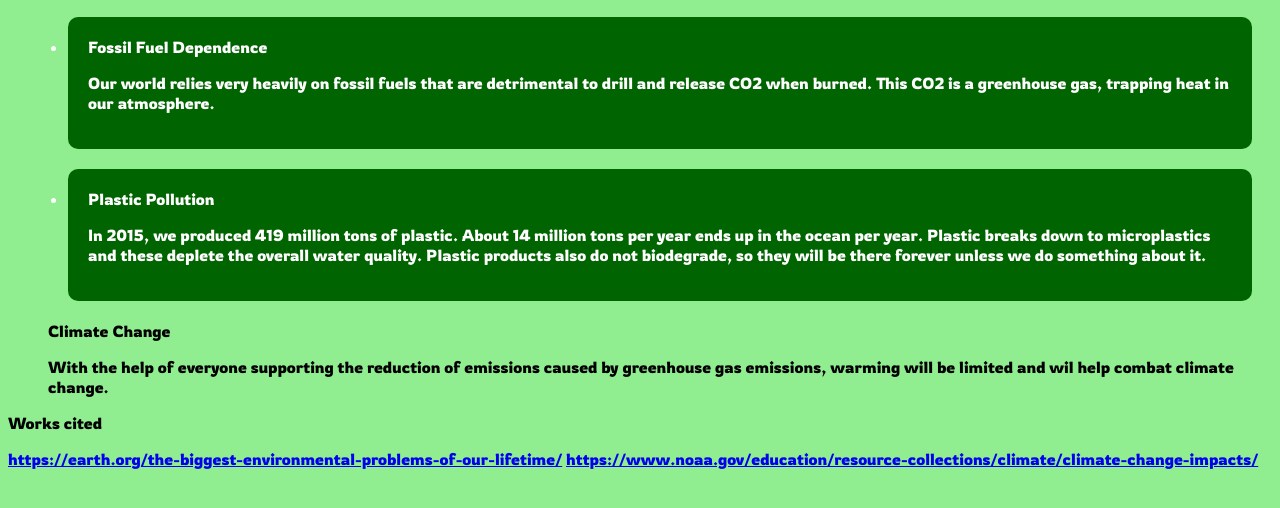
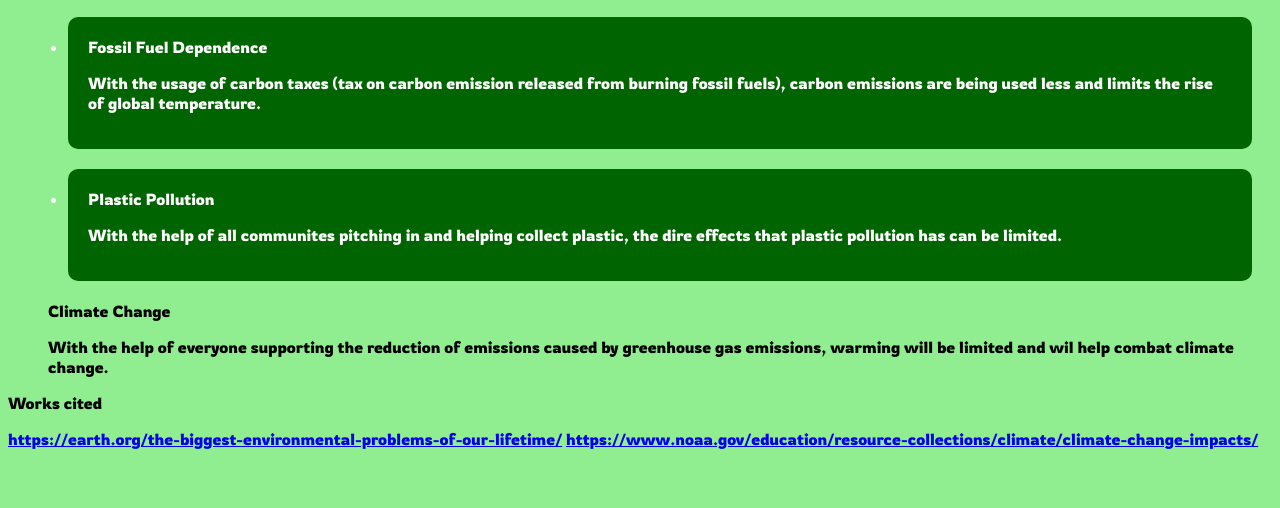
Before and after one commit to water3god/TSASoftDev, a plain HTML site: page solutions.html in a window 1280 px wide. Shown: the part 126-634 px from the top of the page. Drawn offline with Linux system fonts and the light colour scheme.

Commit message:
Update solutions.html

```diff
--- a/solutions.html
+++ b/solutions.html
@@ -16,13 +16,11 @@
         about them here
         then go to the next page to find out how we can help.</p>
     <ul>
-        <li>Fossil Fuel Dependence <p>Our world relies very heavily on fossil fuels that are detrimental to drill and
-                release CO2 when burned. This CO2 is a greenhouse gas, trapping heat in our atmosphere. </p>
+        <li>Fossil Fuel Dependence <p>With the usage of carbon taxes (tax on carbon emission released from burning fossil fuels),
+        carbon emissions are being used less and limits the rise of global temperature. </p>
         </li>
-        <li>Plastic Pollution <p>In 2015, we produced 419 million tons of plastic. About 14 million tons per year ends
-                up in the ocean per year. Plastic breaks down to microplastics and these deplete the overall water
-                quality. Plastic products also do not biodegrade, so they will be there forever unless we do something
-                about it. </p>
+        <li>Plastic Pollution <p> With the help of all communites pitching in and helping collect plastic, the dire effects
+        that plastic pollution has can be limited. </p>
         </li>Climate Change <p>With the help of everyone supporting the reduction of emissions caused by
             greenhouse gas emissions, warming will be limited and wil help combat climate change. </p>
     </ul>
```
